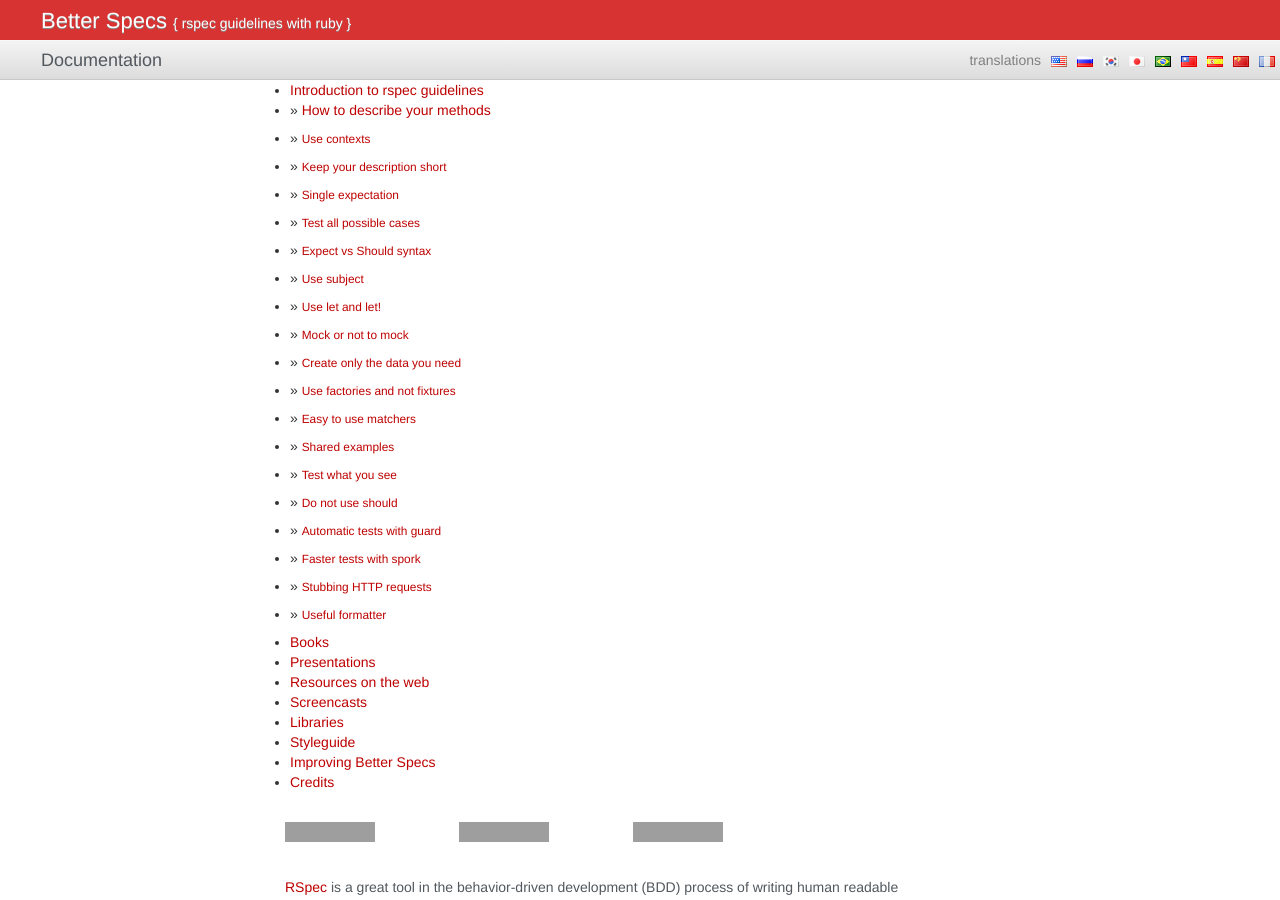
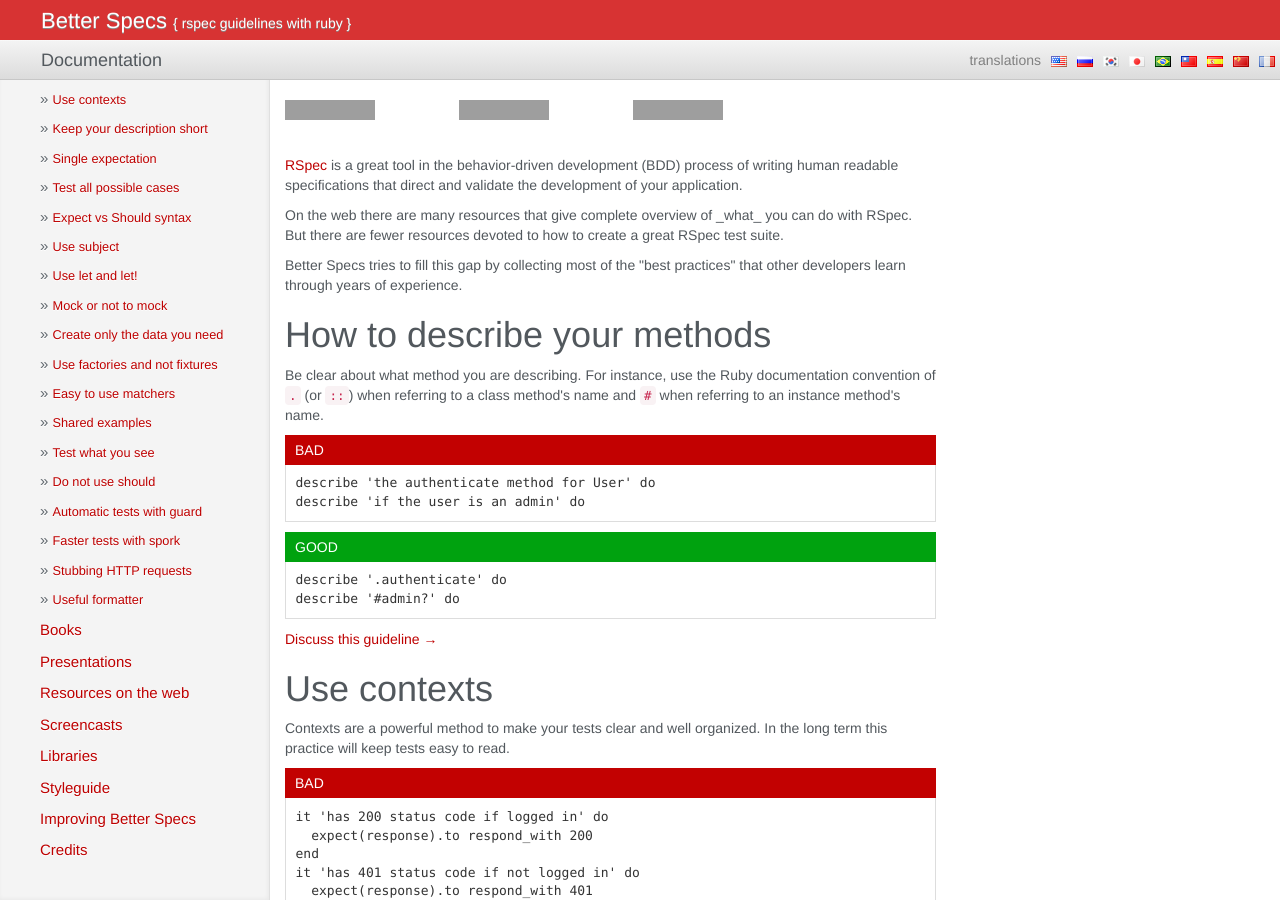
Before and after one commit to akz92/akz92.github.io, a Jekyll site: the page built from index.html, in a window 1280 px wide and 900 px high. Built offline with Jekyll 4.4.1, drawn with Linux system fonts in a browser that asks for light colours; grey boxes are pictures that could not be loaded.

Commit message:
Update index.html

```diff
--- a/index.html
+++ b/index.html
@@ -2,8 +2,8 @@
 layout: default
 ---
 
-<div id="sidebar-wrapper">
-  <ul class="sidebar-nav">
+<div id="nav">
+  <ul>
     <li><a href="/">Introduction to rspec guidelines</a></li>
     <li>&raquo; <a href="#describe">How to describe your methods</a></li>
     <li class="little">&raquo; <a href="#contexts">Use contexts</a></li>
```
